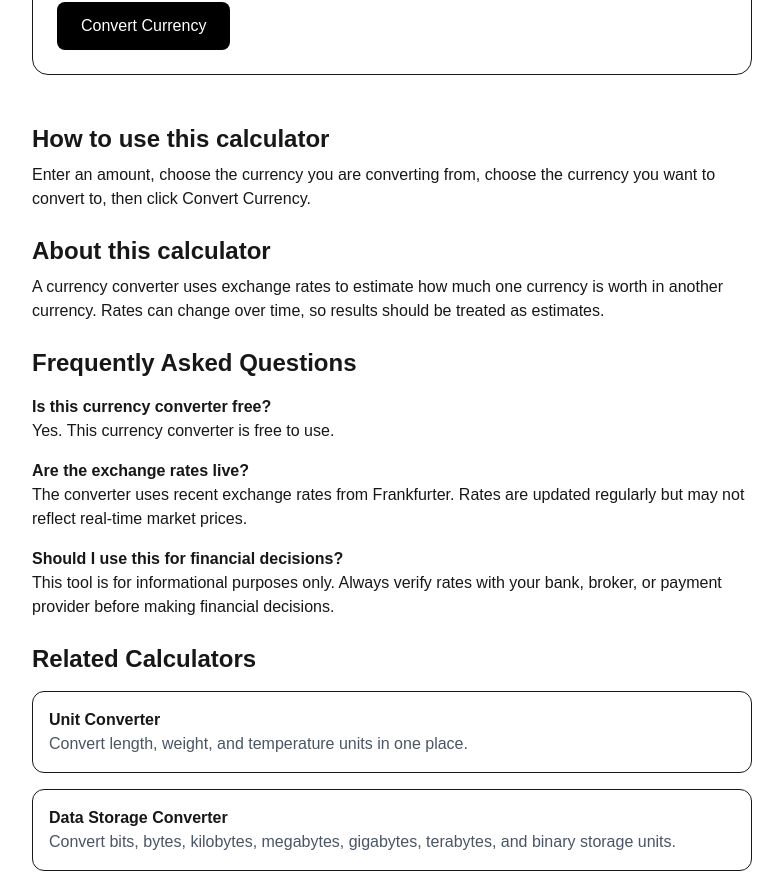
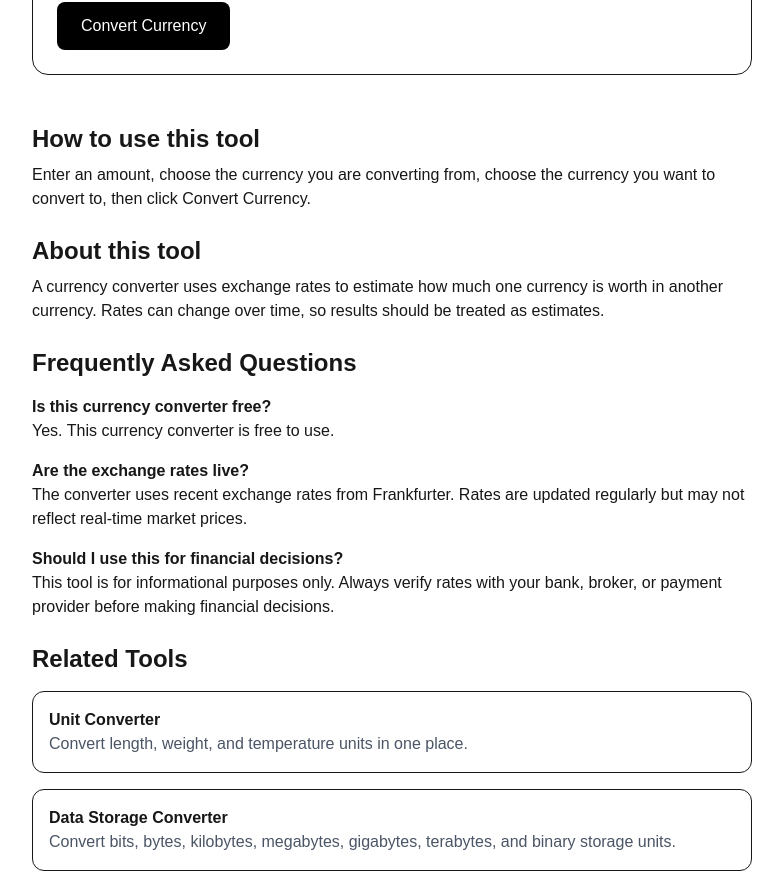
Before and after one commit to toolioiq/toolioiq, a Next.js app: page /converters/currency-converter in a window 1280 px wide. Shown: the part 560-1435 px from the top of the page, without its empty margins (248-1031 px from the left). Built offline with nearby package versions, Linux system fonts and the light colour scheme.

Commit message:
Add schema support to page layout

```diff
--- a/components/CalculatorPageLayout.tsx
+++ b/components/CalculatorPageLayout.tsx
@@ -1,10 +1,22 @@
 import Link from "next/link";
 import type { ReactNode } from "react";
+import BreadcrumbStructuredData from "@/components/BreadcrumbStructuredData";
+import FAQStructuredData from "@/components/FAQStructuredData";
 
 type RelatedTool = {
   title: string;
   href: string;
   description: string;
+};
+
+type BreadcrumbItem = {
+  name: string;
+  url: string;
+};
+
+type FAQItem = {
+  question: string;
+  answer: string;
 };
 
 type CalculatorPageLayoutProps = {
@@ -15,6 +27,8 @@ type CalculatorPageLayoutProps = {
   explanation: ReactNode;
   faqs: ReactNode;
   relatedTools?: RelatedTool[];
+  breadcrumbItems?: BreadcrumbItem[];
+  faqItems?: FAQItem[];
 };
 
 export default function CalculatorPageLayout({
@@ -25,9 +39,17 @@ export default function CalculatorPageLayout({
   explanation,
   faqs,
   relatedTools = [],
+  breadcrumbItems,
+  faqItems,
 }: CalculatorPageLayoutProps) {
   return (
     <main className="max-w-3xl mx-auto px-6 py-20">
+      {breadcrumbItems && (
+        <BreadcrumbStructuredData items={breadcrumbItems} />
+      )}
+
+      {faqItems && <FAQStructuredData items={faqItems} />}
+
       <h1 className="text-4xl font-bold mb-4">{title}</h1>
 
       <p className="text-gray-600 mb-8">{description}</p>
@@ -36,23 +58,31 @@ export default function CalculatorPageLayout({
 
       <section className="mt-12 space-y-6">
         <div>
-          <h2 className="text-2xl font-bold mb-2">How to use this calculator</h2>
+          <h2 className="text-2xl font-bold mb-2">
+            How to use this tool
+          </h2>
           {howToUse}
         </div>
 
         <div>
-          <h2 className="text-2xl font-bold mb-2">About this calculator</h2>
+          <h2 className="text-2xl font-bold mb-2">
+            About this tool
+          </h2>
           {explanation}
         </div>
 
         <div>
-          <h2 className="text-2xl font-bold mb-2">Frequently Asked Questions</h2>
+          <h2 className="text-2xl font-bold mb-2">
+            Frequently Asked Questions
+          </h2>
           {faqs}
         </div>
 
         {relatedTools.length > 0 && (
           <div>
-            <h2 className="text-2xl font-bold mb-4">Related Calculators</h2>
+            <h2 className="text-2xl font-bold mb-4">
+              Related Tools
+            </h2>
 
             <div className="grid gap-4">
               {relatedTools.map((tool) => (
```
